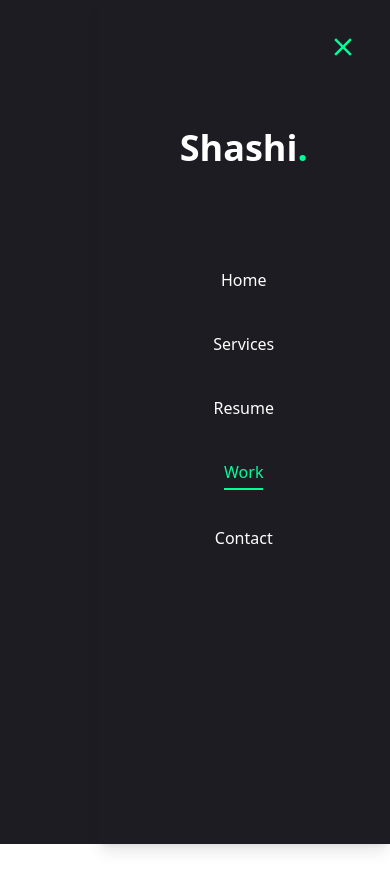
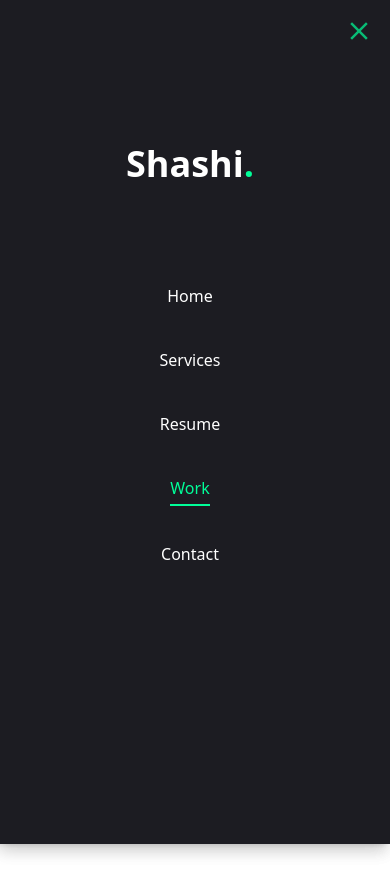
Before and after one commit to shashisurpur/my-portFolio, a Next.js app: page /work in a window 390 px wide. Both pictures are taken after a click on the button 374 px from the left and 52 px from the top of the page. Shown: the top 894 px of the page. Built offline with nearby package versions, Linux system fonts and the light colour scheme.

Commit message:
chnges for mob version

```diff
--- a/app/work/page.jsx
+++ b/app/work/page.jsx
@@ -120,7 +120,7 @@ const Work = () => {
         opacity: 1,
         transition: { delay: 2.4, duration: 0.4, ease: "easeIn" },
       }}
-      className="min-h-[80vh] flex flex-col justify-center py-12 xl:px-0"
+      className="min-h-[80vh] flex flex-col justify-center py-12 xl:px-0 md:px-6 @max-xs:px-6"
     >
       <div className="container mx-auto">
         <div className="flex flex-col xl:flex-row xl:gap-[30px]">
--- a/components/Header.jsx
+++ b/components/Header.jsx
@@ -6,7 +6,7 @@ import MobileNav from "./MobileNav";
 
 const Header = () => {
   return (
-    <header className="py-8 xl:py-12 text-white">
+    <header className="py-8 xl:py-12 text-white md:px-6">
       <div className="container mx-auto flex justify-between items-center">
         <Link href="/">
           <h1 className="text-4xl font-semibold text-accent hover:text-accent-200">
--- a/components/MobileNav.jsx
+++ b/components/MobileNav.jsx
@@ -2,7 +2,7 @@
 
 import { usePathname } from "next/navigation";
 import React from "react";
-import { Sheet, SheetContent, SheetTrigger } from "./ui/sheet";
+import { Sheet, SheetContent, SheetTitle, SheetTrigger } from "./ui/sheet";
 import { CiMenuFries } from "react-icons/ci";
 import Link from "next/link";
 
@@ -32,12 +32,14 @@ const links = [
 
 const MobileNav = () => {
   const pathName = usePathname();
+  console.log("path", pathName);
   return (
     <Sheet>
       <SheetTrigger className="flex items-center justify-center">
         <CiMenuFries className="text-accent text-[32px]" />
       </SheetTrigger>
-      <SheetContent className="flex flex-col">
+      <SheetContent className="flex flex-col w-[400px]">
+        <SheetTitle></SheetTitle>
         <div className="mt-32 mb-20 text-center text-2xl">
           <Link href="/">
             <h1 className="text-4xl font-semibold">
--- a/components/ui/sheet.jsx
+++ b/components/ui/sheet.jsx
@@ -30,7 +30,7 @@ function SheetOverlay({ className, ...props }) {
     <SheetPrimitive.Overlay
       data-slot="sheet-overlay"
       className={cn(
-        "data-[state=open]:animate-in data-[state=closed]:animate-out data-[state=closed]:fade-out-0 data-[state=open]:fade-in-0 fixed inset-0 z-50 bg-primary",
+        "p-6 gap-4 shadow-lg transition ease-in-out data-[state=open]:animate-in data-[state=closed]:animate-out data-[state=closed]:duration-300 data-[state=open]:duration-500 fixed inset-0 z-50 bg-primary",
         className
       )}
       {...props}
@@ -60,8 +60,8 @@ function SheetContent({ className, children, side = "right", ...props }) {
       >
         {children}
         <SheetPrimitive.Close
-          // className="ring-offset-background focus:ring-ring data-[state=open]:bg-secondary absolute top-4 right-4 rounded-xs opacity-70 transition-opacity hover:opacity-100  focus:outline-hidden disabled:pointer-events-none"
-          className="absolute right-8 top-8 transition-opacity outline-none"
+          className="ring-offset-background focus:ring-ring data-[state=open]:bg-secondary absolute top-4 right-4 rounded-xs opacity-70 transition-opacity hover:opacity-100  focus:outline-hidden disabled:pointer-events-none"
+          // className="absolute right-8 top-8 transition-opacity outline-none"
         >
           {/* <XIcon className="size-4" /> */}
           <IoMdClose className="text-3xl text-accent" />
```
